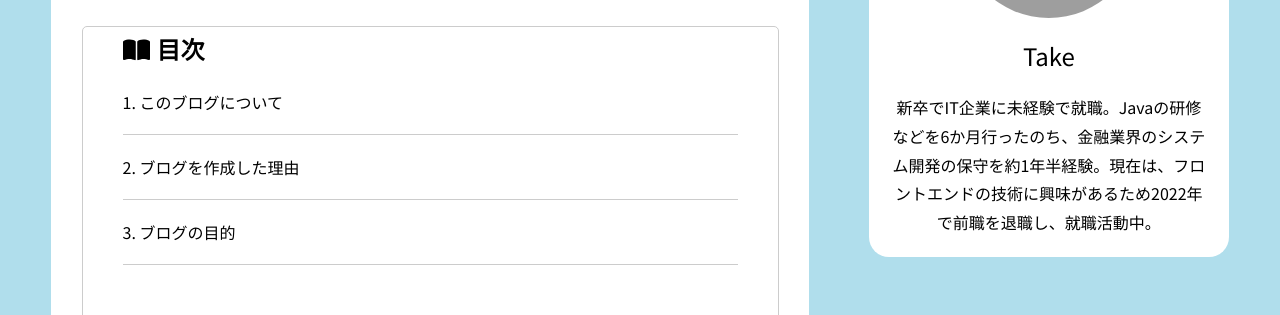
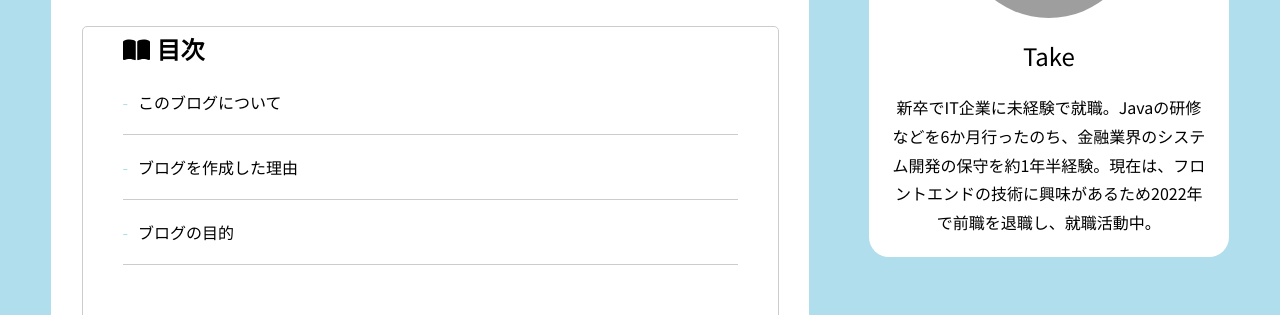
Before and after one commit to tkd-masa/blog, a Next.js app: page /about in a window 1280 px wide. Shown: the part 399-714 px from the top of the page. Built offline with nearby package versions, Linux system fonts and the light colour scheme; grey boxes are pictures that could not be loaded.

Commit message:
目次項目のレイアウト変更を実施

```diff
--- a/components/tableOfContents.tsx
+++ b/components/tableOfContents.tsx
@@ -7,6 +7,7 @@ type Props = {
   toc: {
     text: string | undefined
     id: string
+    name: string
   }[]
 }
 
@@ -17,15 +18,15 @@ const tableOfContents = ({ toc }: Props) => {
         <FontAwesomeIcon icon={faBookOpen} />
         目次
       </p>
-      <ol>
+      <ul>
         {toc.map((data) => (
-          <li key={data.id}>
+          <li key={data.id} className={data.name === 'h3' ? `${styles.list} ${styles[data.name]}` : styles.list}>
             <Scroll to={`${data.id}`} smooth={true} duration={700} offset={-120}>
               {data.text}
             </Scroll>
           </li>
         ))}
-      </ol>
+      </ul>
     </div>
   )
 }
--- a/lib/render-toc.tsx
+++ b/lib/render-toc.tsx
@@ -8,6 +8,8 @@ export const renderToc = (body: string | Buffer) => {
     text: data.children[0].data,
     //@ts-ignore
     id: data.attribs.id,
+    //@ts-ignore
+    name: data.name,
   }))
 
   return toc
--- a/pages/[slug].tsx
+++ b/pages/[slug].tsx
@@ -32,6 +32,7 @@ type Props = {
   toc: {
     text: string | undefined
     id: string
+    name: string
   }[]
   toc_visible: boolean
   description: string
--- a/styles/tableOfContents.module.css
+++ b/styles/tableOfContents.module.css
@@ -10,17 +10,26 @@
   font-weight: 700;
 }
 
+.toc + p {
+  margin-top: var(--space-s);
+}
+
 .toc svg {
   margin-right: 7px;
 }
 
-.toc li {
+.list {
   padding: var(--space-xs) 0;
-  list-style: revert;
   list-style-position: inside;
   border-bottom: 1px solid var(--gray-80);
 }
 
-.toc + p {
-  margin-top: var(--space-s);
+.list::before {
+  content: '-';
+  color: var(--light-blue);
+  margin-right: 10px;
 }
+
+.list.h3 {
+  margin-left: 20px;
+}
```
